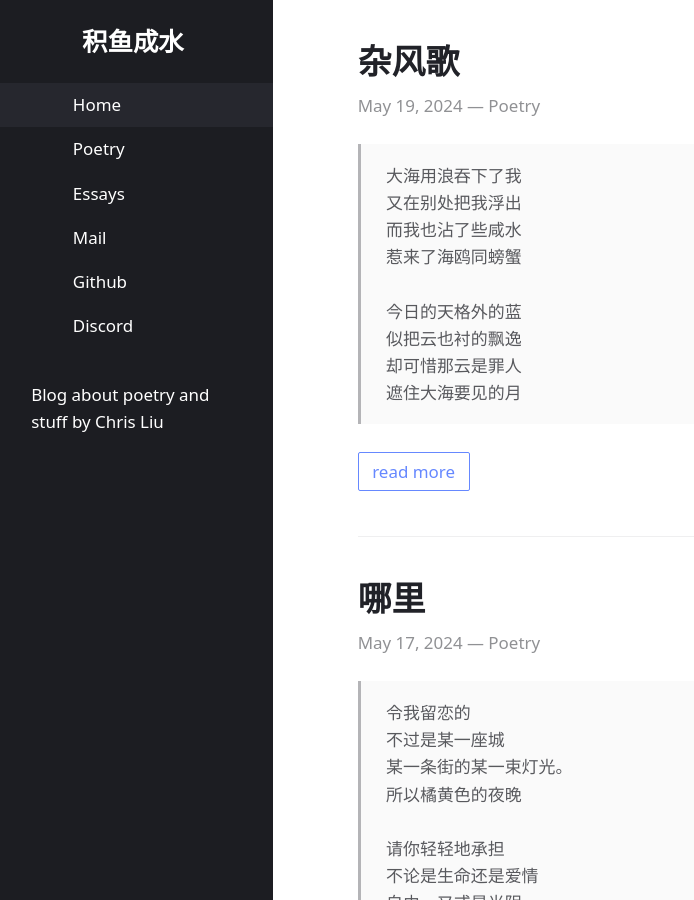
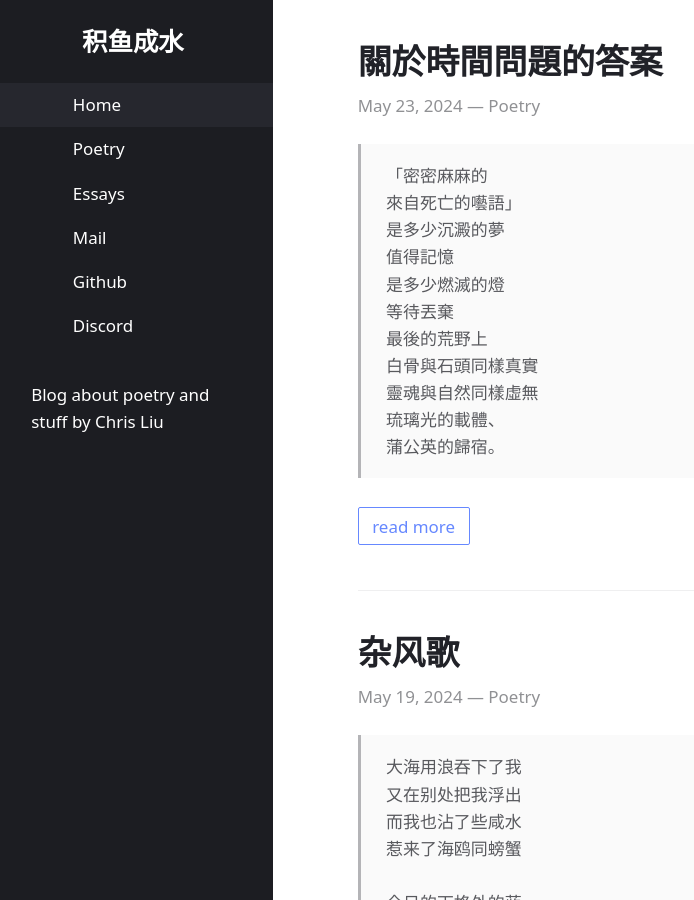
Before and after one commit to chris-zy-liu/chris-zy-liu.github.io, a Jekyll site: the page built from index.html, in a window 1280 px wide and 900 px high. Shown: the whole window, without its empty margins (7-701 px from the left). Built offline with Jekyll 4.4.1, drawn with Linux system fonts in a browser that asks for light colours.

Commit message:
script update

```diff
--- /dev/null
+++ b/_posts/2024-05-23-answer.md
@@ -0,0 +1,6 @@
+---
+title: 關於時間問題的答案
+layout: post
+categories: Poetry
+---
+>「密密麻麻的<br>來自死亡的囈語」<br>是多少沉澱的夢<br>值得記憶<br>是多少燃滅的燈<br>等待丟棄<br>最後的荒野上<br>白骨與石頭同樣真實<br>靈魂與自然同樣虛無<br>琉璃光的載體、<br>蒲公英的歸宿。
```
Also changed, not shown: _posts/.obsidian/workspace.json (+6 -6 lines).
